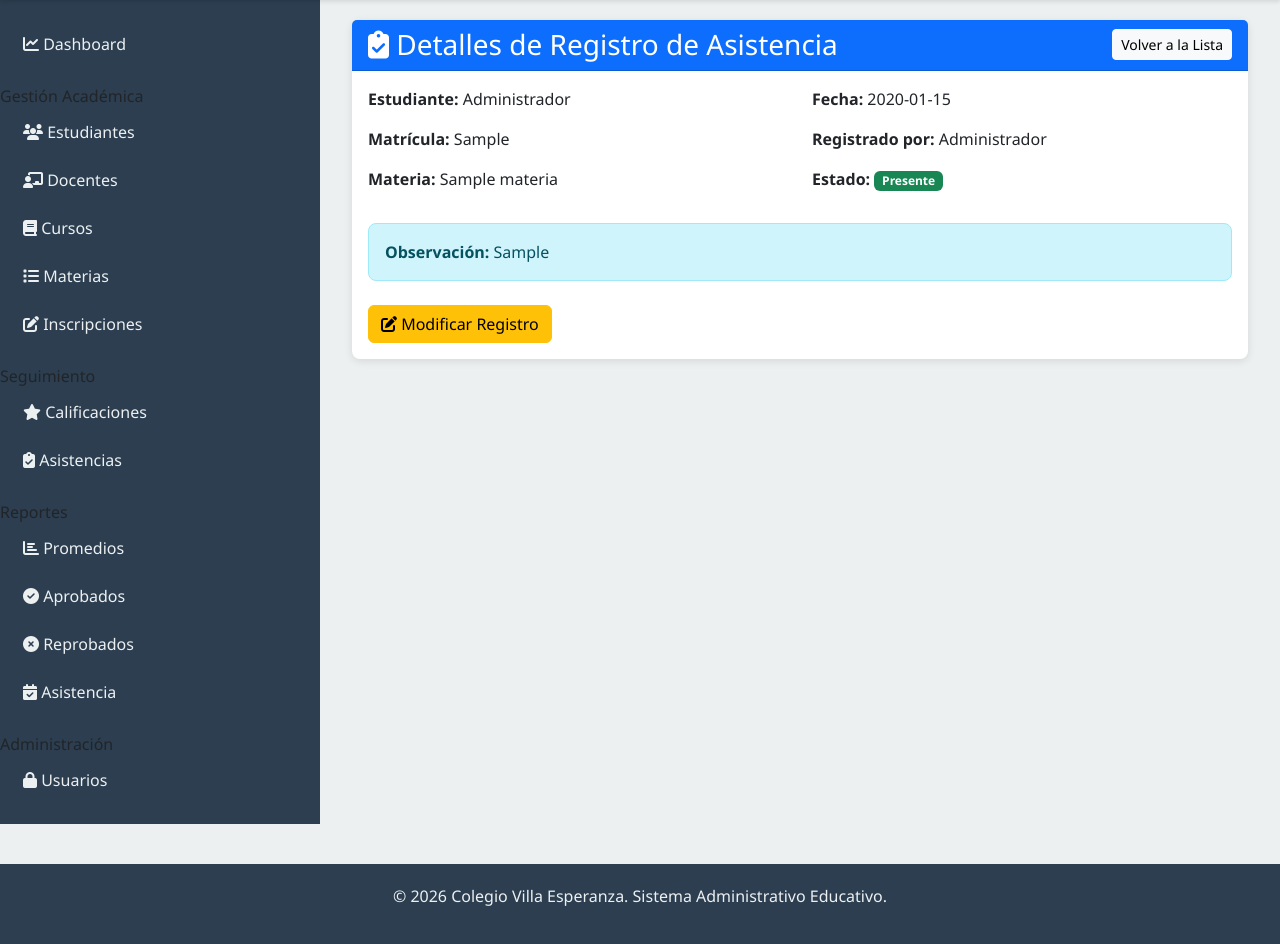
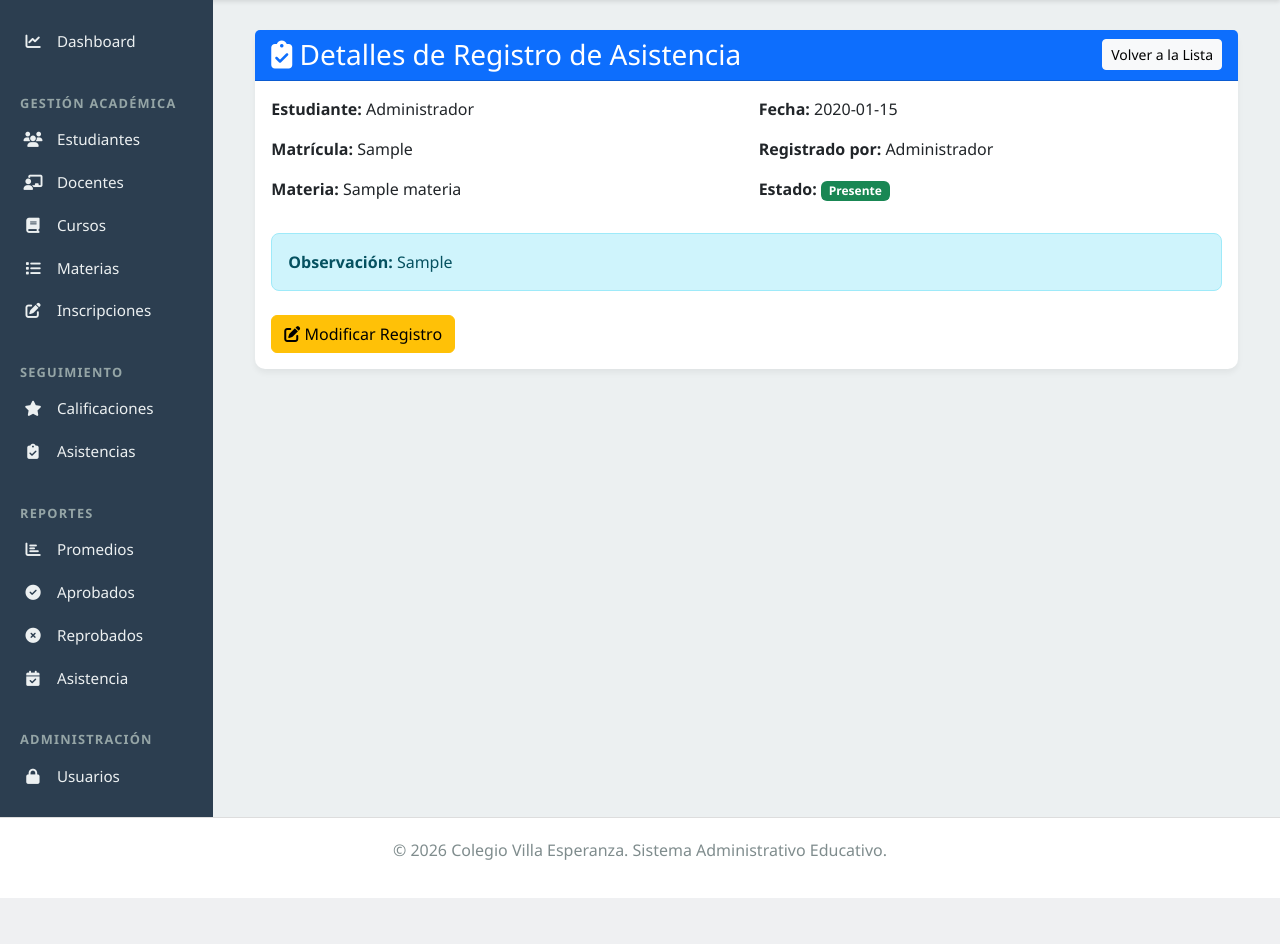
Before and after one commit to JOSECRUZaA/Emergentes_proy_colegio, a Flask app: page /asistencias/1 in a window 1280 px wide. Shown: the part 57-1001 px from the top of the page. After the commit the page ends 955 px from the top, so only its background shows below. Run offline with Flask 3, Linux system fonts and the light colour scheme; a user stored in the database is signed in; tables that the repository leaves empty hold one stand-in row (values such as "Sample post"); some libraries are stand-ins or nearby versions.

Commit message:
Fix dashboard sidebar CSS

```diff
--- a/app/templates/base.html
+++ b/app/templates/base.html
@@ -32,31 +32,53 @@
 
         .sidebar {
             background-color: var(--primary);
-            min-height: 100vh;
+            min-height: calc(100vh - 56px);
             padding: 20px 0;
+            position: sticky;
+            top: 0;
+            z-index: 1000;
+        }
+
+        .nav-header {
+            color: #95a5a6;
+            font-size: 0.8rem;
+            text-transform: uppercase;
+            letter-spacing: 1.2px;
+            padding: 15px 20px 5px;
+            font-weight: 600;
         }
 
         .sidebar .nav-link {
             color: #ecf0f1;
-            padding: 12px 20px;
+            padding: 10px 20px;
             border-left: 3px solid transparent;
             transition: all 0.3s ease;
+            font-size: 0.95rem;
+        }
+
+        .sidebar .nav-link i {
+            margin-right: 10px;
+            width: 20px;
+            text-align: center;
         }
 
         .sidebar .nav-link:hover,
         .sidebar .nav-link.active {
             background-color: var(--secondary);
-            border-left-color: var(--secondary);
+            border-left-color: #ecf0f1;
+            color: white;
         }
 
         .main-content {
-            padding: 20px;
+            padding: 30px;
+            min-height: 100vh;
+            background-color: #ecf0f1;
         }
 
         .card {
             border: none;
-            box-shadow: 0 2px 8px rgba(0,0,0,0.1);
-            border-radius: 8px;
+            box-shadow: 0 4px 6px rgba(0,0,0,0.05);
+            border-radius: 10px;
         }
 
         .btn-primary {
@@ -70,7 +92,7 @@
         }
 
         .table-hover tbody tr:hover {
-            background-color: #ecf0f1;
+            background-color: rgba(52, 152, 219, 0.05);
         }
 
         .alert {
@@ -80,28 +102,48 @@
         .stat-card {
             background: linear-gradient(135deg, var(--secondary) 0%, #2980b9 100%);
             color: white;
-            border-radius: 8px;
-            padding: 20px;
+            border-radius: 10px;
+            padding: 25px;
             text-align: center;
+            box-shadow: 0 4px 10px rgba(0,0,0,0.1);
+            transition: transform 0.2s;
+        }
+
+        .stat-card:hover {
+            transform: translateY(-5px);
         }
 
         .stat-card h3 {
-            font-size: 2.5rem;
+            font-size: 2.8rem;
             font-weight: 700;
+            margin-bottom: 10px;
         }
 
         .stat-card p {
             margin: 0;
-            font-size: 0.9rem;
+            font-size: 1rem;
             opacity: 0.9;
+            text-transform: uppercase;
+            letter-spacing: 1px;
         }
 
         .footer {
-            background-color: var(--primary);
-            color: #ecf0f1;
+            background-color: white;
+            color: #7f8c8d;
             padding: 20px;
             text-align: center;
-            margin-top: 40px;
+            border-top: 1px solid #ddd;
+            margin-top: 0;
+        }
+
+        /* Remove default row margins when in fluid to prevent horizontal scroll */
+        .container-fluid > .row {
+            margin-left: 0;
+            margin-right: 0;
+        }
+        .sidebar-col {
+            padding-left: 0;
+            padding-right: 0;
         }
     </style>
     {% block extra_css %}{% endblock %}
@@ -138,10 +180,10 @@
         </div>
     </nav>
 
-    <div class="{% if current_user.is_authenticated %}container-fluid{% else %}container mt-5{% endif %}">
+    <div class="{% if current_user.is_authenticated %}container-fluid p-0{% else %}container mt-5{% endif %}">
         {% if current_user.is_authenticated %}
         <div class="row">
-            <div class="col-md-3 sidebar d-none d-md-block">
+            <div class="col-md-2 sidebar d-none d-md-block sidebar-col">
                 <nav class="nav flex-column">
                     <a class="nav-link" href="{{ url_for('dashboard.index') }}">
                         <i class="fas fa-chart-line"></i> Dashboard
@@ -199,7 +241,7 @@
                 </nav>
             </div>
 
-            <div class="col-md-9 main-content">
+            <div class="col-md-10 main-content">
         {% endif %}
 
                 {% with messages = get_flashed_messages(with_categories=true) %}
```
